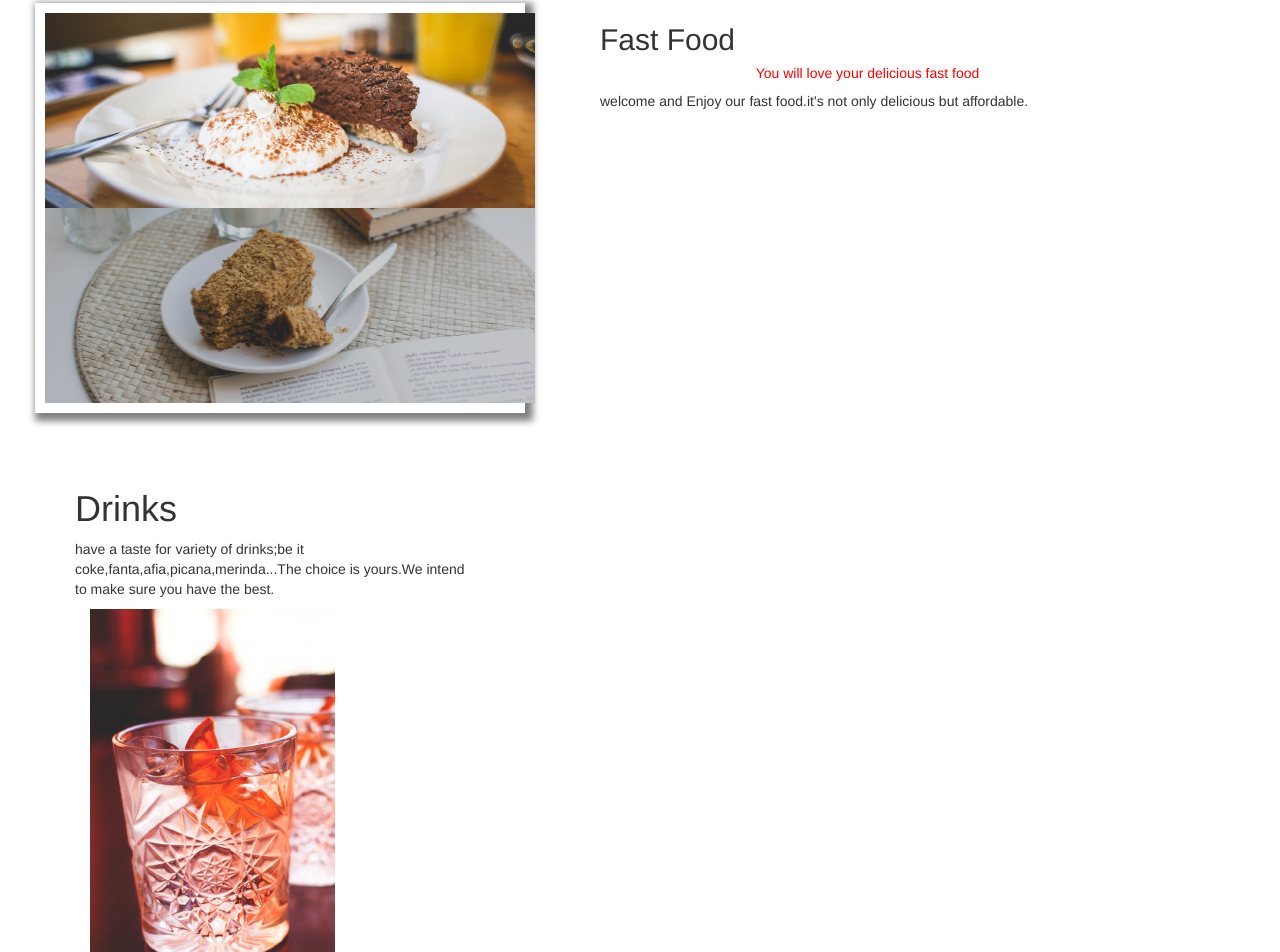
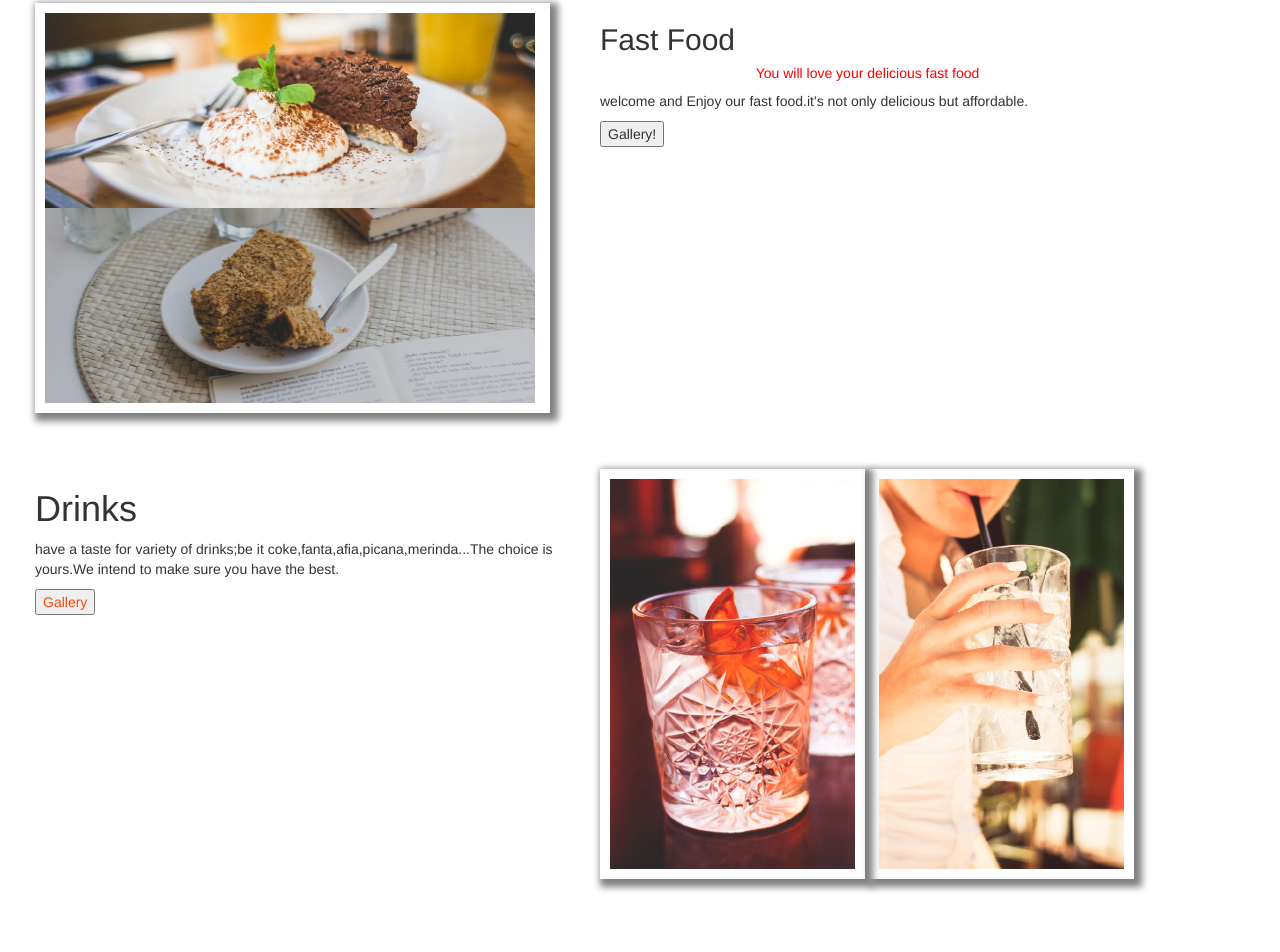
Before and after one commit to gracekashe/friday-project, a plain HTML site: page index.html in a window 1280 px wide. Shown: the part 780-1732 px from the top of the page. Drawn offline with Linux system fonts and the light colour scheme.

Commit message:
corrected some styles

```diff
--- a/css/styles.css
+++ b/css/styles.css
@@ -117,11 +117,13 @@ td {
 
 .icon {
   display: inline-block;
+  padding: 10px;
+  box-shadow: 4px 4px 7px 4px #808080;
+  border-right: 0px;
 }
 
 .img1 {
-  box-sizing: border-box;
-  max-width: 490px;
+  max-width: 515px;
   padding-left: 10px;
   padding-right: 10px;
   padding-top: 10px;
--- a/index.html
+++ b/index.html
@@ -56,23 +56,25 @@
           <h2>Fast Food</h2>
           <h5>You will love your delicious fast food</h5>
           <p>welcome and Enjoy our fast food.it's not only delicious but affordable.</p>
+          <button type="button" name="Gallery"> Gallery!</button>
         </div>
 
       </div>
 
       <div class="row-two">
-        <ul class="grid">
-          <li class="col-md-6 ">
+        <div class="col-md-6 ">
           <h1>Drinks</h1>
           <p>have a taste for variety of drinks;be it coke,fanta,afia,picana,merinda...The choice is yours.We intend to make sure you have the best.</p>
-            <div class="col-sm-7" id="nav3">
+          <button type="button" name="Gallery" style="color:#FF4500">Gallery</button>
+        </div>
+        <div class="col-md-6">
           <img class="icon" src="images/drink2.jpg" alt=" image of drink">
-              <img class="icons" src="images/drink1.jpg" alt="image of drink">
+          <img class="icon" src="images/drink1.jpg" alt="image of drink">
         </div>
 
 
 
-
+      </div>
     </div>
   </div>
   <!--section three-->
```
Lines whose indentation alone changed are shown as unchanged.
